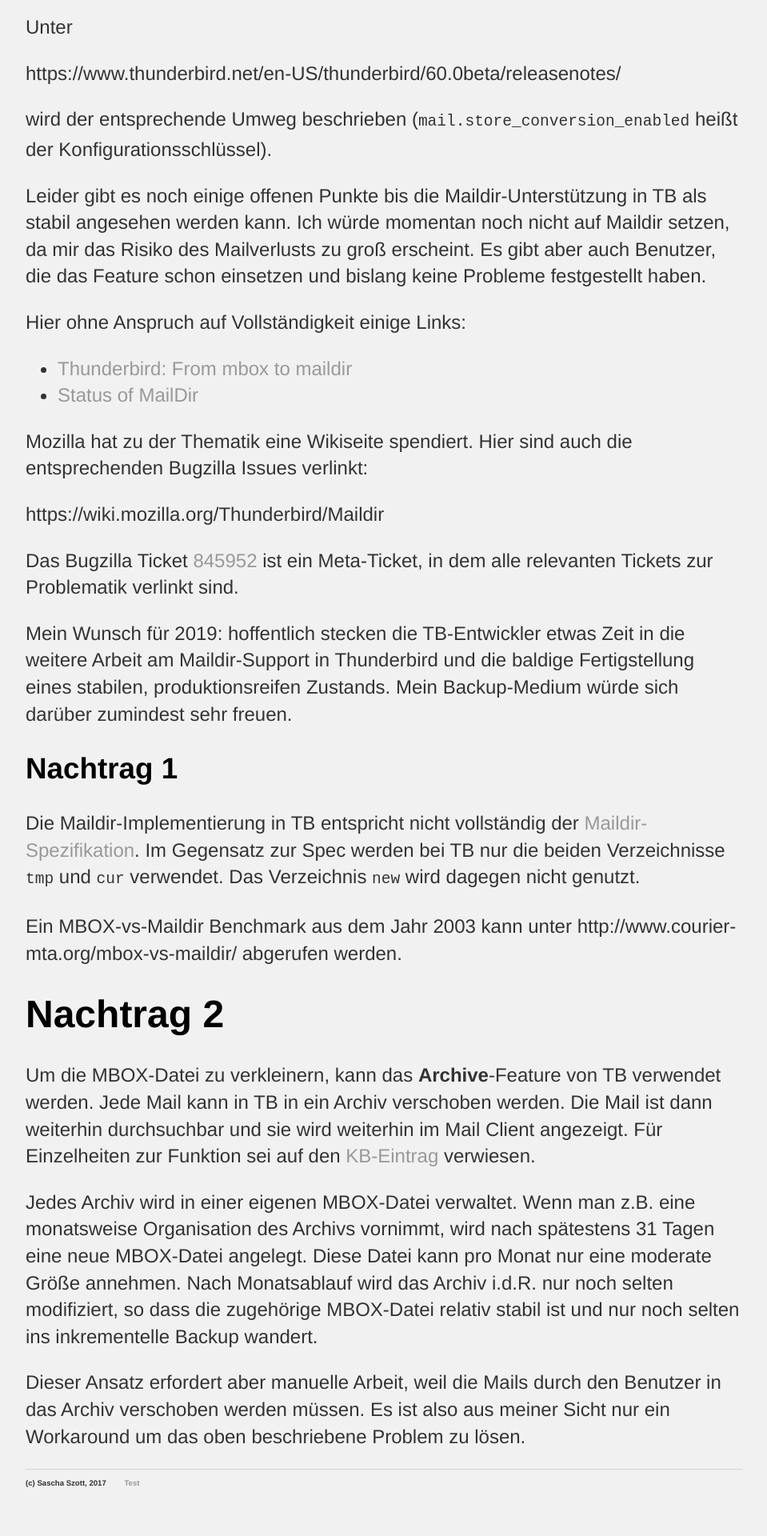
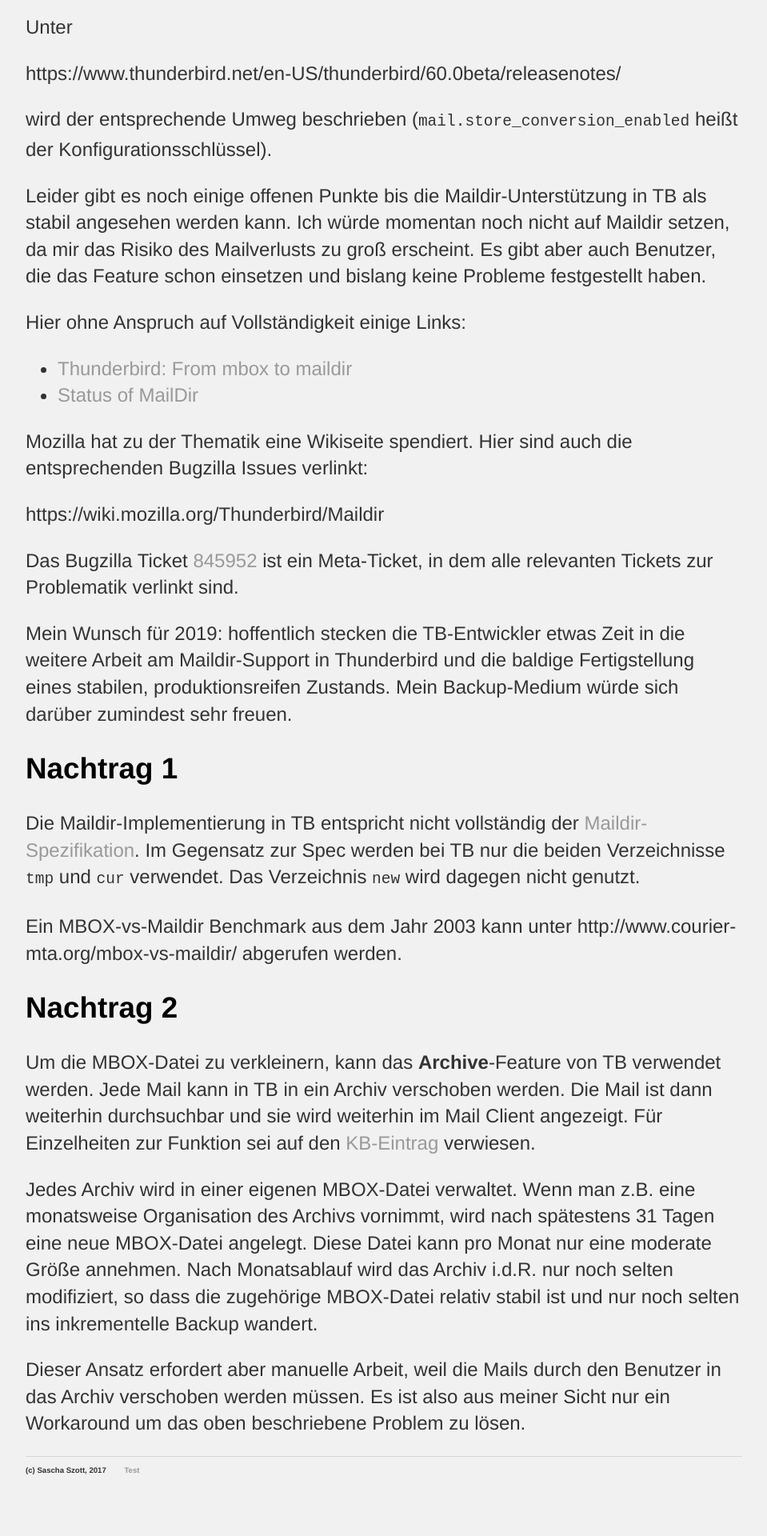
Before and after one commit to saschaszott/saschaszott.github.io, a Jekyll site: the page built from _posts/2019-01-06-thunderbird-maildir-support.md, in a window 1280 px wide. Shown: the part 1645-3565 px from the top of the page at 80% size, without its empty margins (160-1119 px from the left). Built offline with Jekyll 4.4.1, drawn with Linux system fonts in a browser that asks for light colours; our own code applies the rules of GitHub Pages for plain Markdown files.

```diff
--- a/_posts/2019-01-06-thunderbird-maildir-support.md
+++ b/_posts/2019-01-06-thunderbird-maildir-support.md
@@ -68,7 +68,7 @@ dagegen nicht genutzt.
 
 Ein MBOX-vs-Maildir Benchmark aus dem Jahr 2003 kann unter http://www.courier-mta.org/mbox-vs-maildir/ abgerufen werden.
 
-# Nachtrag 2
+## Nachtrag 2
 
 Um die MBOX-Datei zu verkleinern, kann das **Archive**-Feature von TB verwendet werden. Jede Mail kann in TB in
 ein Archiv verschoben werden. Die Mail ist dann weiterhin durchsuchbar und sie wird weiterhin im Mail Client
```
